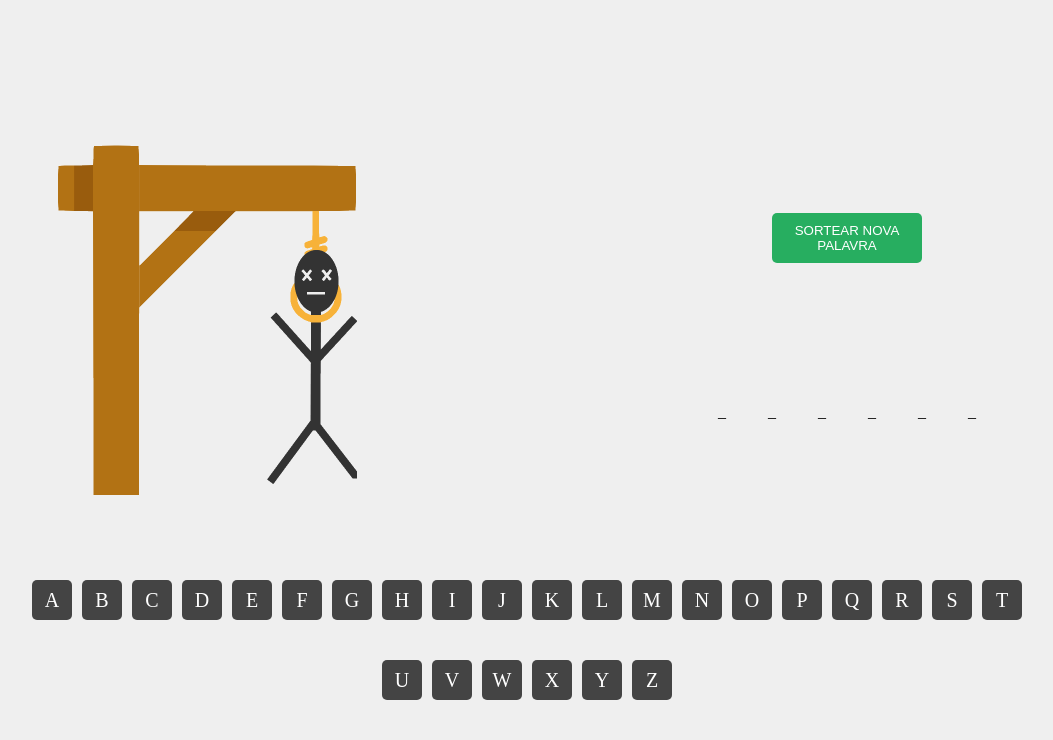
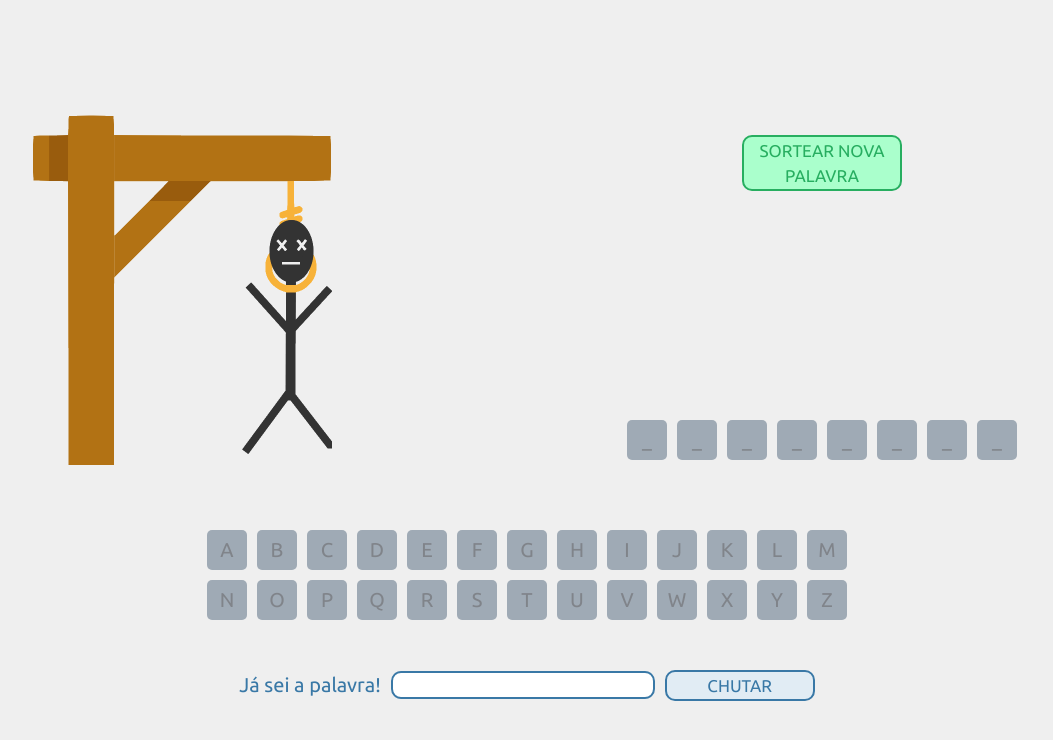
Before and after one commit to nascimentoliveira/jogo-forca, a React app: page / in a window 1280 px wide. Shown: the whole page, without its empty margins (113-1166 px from the left). Built offline with nearby package versions, Linux system fonts and the light colour scheme.

Commit message:
feat (Guess): layout/style created

```diff
--- a/public/index.html
+++ b/public/index.html
@@ -3,6 +3,7 @@
   <head>
     <meta charset="utf-8" />
     <meta name="viewport" content="width=device-width, initial-scale=1" />
+    <link href="https://fonts.googleapis.com/css2?family=Ubuntu&display=swap" rel="stylesheet">
     <title>React App</title>
   </head>
   <body>
--- a/src/components/App.js
+++ b/src/components/App.js
@@ -1,8 +1,8 @@
 import styled from "styled-components";
-import Game from "./Game"
-import Letters from "./Letters"
-import Guess from "./Guess"
-import GlobalStyle from "../assets/theme/globalStyles"
+import Game from "./Game";
+import Letters from "./Letters";
+import Guess from "./Guess";
+import GlobalStyle from "../assets/theme/globalStyles";
 
 export default function App() {
   // === LOGIC ===
@@ -12,31 +12,17 @@ export default function App() {
     <>
       <GlobalStyle />
       <Main>
-        <Content>
-          <Game />
-          <Letters />
-          <Guess />
-        </Content>
+        <Game />
+        <Letters />
+        <Guess />
       </Main>
     </>
   );
 }
 
 const Main = styled.main`
-  position:absolute;
-  top:0;
-  bottom:0;
-  right:0;
-  left:0;
-  display: flex;
-  justify-content: center;
-  align-items: center;
+  height: 100vh;
   background-color: #EFEFEF;
-`;
-
-const Content = styled.article`
-	height: 100%;
-  width: 100%;
   display: flex;
   flex-direction: column;
   justify-content: center;
--- a/src/components/Game.js
+++ b/src/components/Game.js
@@ -16,75 +16,91 @@ export default function Game() {
   return (
     <GameDisplay>
       <Scoreboard>
-        <img src={gallow6}/>
+        <img src={gallow6} />
       </Scoreboard>
       <WordDisplay>
         <button>SORTEAR NOVA PALAVRA</button>
-        <Match>
+        <ul>
           <Letter>_</Letter>
           <Letter>_</Letter>
           <Letter>_</Letter>
           <Letter>_</Letter>
           <Letter>_</Letter>
           <Letter>_</Letter>
-        </Match>
+          <Letter>_</Letter>
+          <Letter>_</Letter>
+        </ul>
       </WordDisplay>
     </GameDisplay>
   );
 }
 
-const GameDisplay = styled.figure`
+const GameDisplay = styled.section`
   width: 100%;
-  height: 60%;
-  display: flex;
-  align-items: center;
-`;
-
-const Scoreboard = styled.figure`
-  width: 50%;
-  height: 100%;
-  display: flex;
-  align-items: center;
-  justify-content: center;
-  img {
-    max-width: 300px;
-    width: 100%;
-    height: auto;
-  }
-`;
-
-const WordDisplay = styled.section`
-  max-width: 50%;
-  width: 100%;
-  height: 100%;
-  display: flex;
-  flex-direction: column;
-  justify-content: space-evenly;
-  align-items: center;
-  button {
-    background-color: #27AE60;
-    color: #FFFFFF;
-    max-width: 150px;
-    width: 100%;
-    height: 50px;
-    border-radius: 5px;
-    border: none;
-    outline: none;
-  }
-`;
-
-const Match = styled.section`
-  width: 100%;
+  margin: 20px 0px;
   display: flex;
   flex-wrap: wrap;
   justify-content: center;
 `;
 
-const Letter = styled.div`
-  margin: 0px 10px;
-  width: 30px;
-  height: 30px;
+const Scoreboard = styled.figure`
+  width: auto;
+  min-width: 200px;
+  margin: 20px auto;
   display: flex;
-  justify-content: center;
   align-items: center;
+  justify-content: flex-end;
+  img {
+    width: 100%;
+    max-width: 300px;
+  }
 `;
+
+const WordDisplay = styled.section`
+  width: auto;
+  min-width: 200px;
+  margin: 20px auto;
+  display: flex;
+  flex-direction: column;
+  justify-content: space-between;
+  align-items: center;
+
+  button {
+    font-family: 'Ubuntu', sans-serif;
+    min-width: 100px;
+    width: 40%;
+    min-height: 45px;
+    margin: 20px auto;
+    font-size: 17px;
+    line-height: 25px;
+    color: #27AE60;
+    background-color: #AAFFCC;
+    border: 2px solid #27AE60;
+    border-radius: 10px;
+    transition-duration: 0.4s;
+    &:hover {
+      color: white;
+      background-color: #27AE60;
+    }
+  }
+
+  ul {
+    width: auto;
+    display: flex;
+    flex-wrap: wrap;
+    justify-content: center;
+  }
+`;
+
+const Letter = styled.li`
+  font-family: 'Ubuntu', sans-serif;
+  width: 40px;
+  height: 40px;
+  margin: 5px;
+  font-size: 20px;
+  line-height: 40px;
+  text-align: center;
+  color: #80848A;
+  background-color: #9FAAB5; //#E1ECF4
+  border-radius: 5px;
+`;
--- a/src/components/Guess.js
+++ b/src/components/Guess.js
@@ -1,9 +1,61 @@
+import styled from "styled-components";
+
 export default function Guess() {
   // === LOGIC ===
 
   // === UI ===
   return (
-    <>
-    </>
+    <GuessDisplay>
+      <h1>Já sei a palavra!</h1>
+      <input></input>
+      <button>CHUTAR</button>
+    </GuessDisplay>
   );
 }
+
+const GuessDisplay = styled.section`
+  font-family: 'Ubuntu', sans-serif;
+  width: 100%;
+  margin: 20px 0px;
+  display: flex;
+  justify-content: center;
+  align-items: center;
+  flex-wrap: wrap;
+
+  h1 {
+    color: #3978A6;
+    font-size: 20px;
+    text-align: center;
+    margin: 5px 0px;
+  }
+
+  input {
+    font-family: 'Ubuntu', sans-serif;
+    width: 20%;
+    min-width: 150px;
+    height: 22px;
+    margin: 5px 10px;
+    font-size: 17px;
+    line-height: 25px;
+    border: 2px solid #3978A6;
+    border-radius: 10px;
+  }
+
+  button {
+    font-family: 'Ubuntu', sans-serif;
+    min-width: 80px;
+    width: 150px;
+    margin: 5px 0px;
+    font-size: 17px;
+    line-height: 25px;
+    color: #3978A6;
+    background-color: #E1ECF4;
+    border: 2px solid #3978A6;
+    border-radius: 10px;
+    transition-duration: 0.4s;
+    &:hover {
+      color: #FFFFFF;
+      background-color: #3978A6;
+    }
+  }
+`;
--- a/src/components/Letters.js
+++ b/src/components/Letters.js
@@ -2,37 +2,47 @@ import styled from "styled-components";
 
 export default function Letters() {
   // === LOGIC ===
-  const alphabet = ["a", "b", "c", "d", "e", "f", "g", "h", "i",
-                    "j", "k", "l", "m", "n", "o", "p", "q", "r",
-                    "s", "t", "u", "v", "w", "x", "y", "z"];
+  const alphabet = [
+    "a", "b", "c", "d", "e", "f", "g",
+    "h", "i", "j", "k", "l", "m", "n",
+    "o", "p", "q", "r", "s", "t", "u",
+    "v", "w", "x", "y", "z"
+  ];
 
   // === UI ===
   return (
     <Keyboard>
+      <ul>
         {alphabet.map((letter) => (
           <Letter>{letter.toUpperCase()}</Letter>
         ))}
+      </ul>
     </Keyboard>
   );
 }
 
-const Keyboard = styled.div`
-  height: 20%;
-  width: 80%;
+const Keyboard = styled.section`
+  font-family: 'Ubuntu', sans-serif;
+  max-width: 650px;
+  width: 90%;
+  margin: 20px 0px;
+
+  ul {
     display: flex;
     justify-content: center;
     align-items: center;
     flex-wrap: wrap;
+  }
 `;
 
-const Letter = styled.div`
-  margin: 5px;
+const Letter = styled.li`
   width: 40px;
   height: 40px;
-  text-align: center;
-  background-color: #444;
-  color: #fff;
-  border-radius: 5px;
+  margin: 5px;
   font-size: 20px;
   line-height: 40px;
+  text-align: center;
+  color: #80848A;
+  background-color: #9FAAB5; //#E1ECF4
+  border-radius: 5px;
 `;
```
Also changed, not shown: src/components/words.js (+47 -24 lines). Lines whose indentation alone changed are shown as unchanged.
